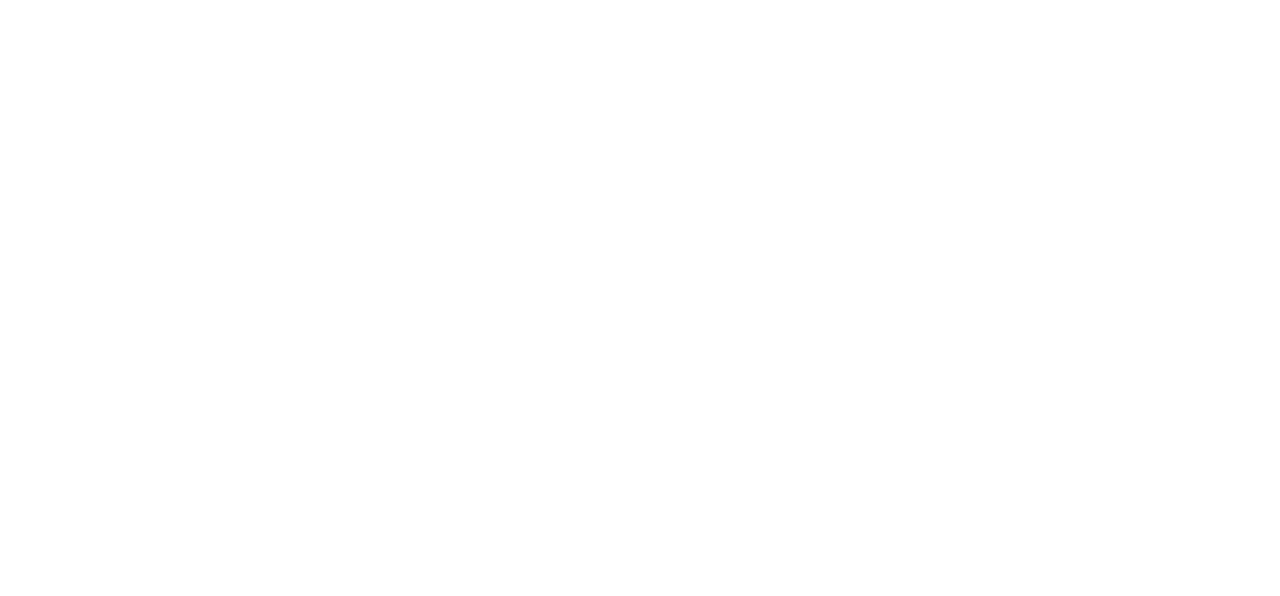
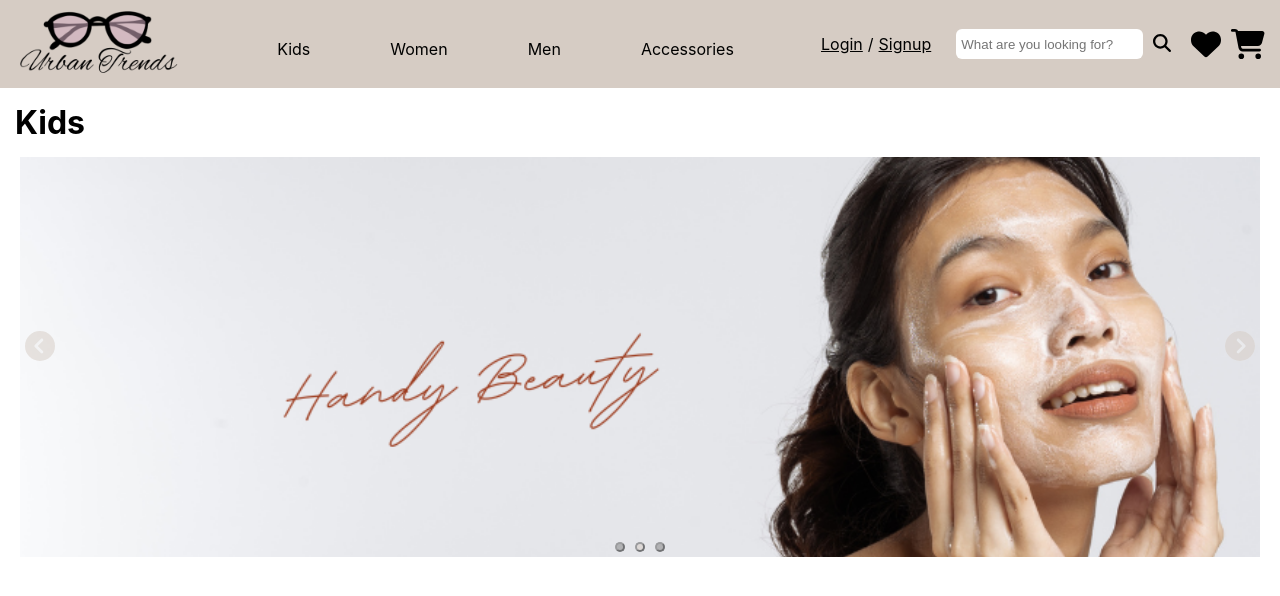
Before and after one commit to packetrune/Trends-E-Commerce, a React (Create React App) app: page /kids in a window 1280 px wide. Before the commit this address had no page. Shown: the top 596 px of the page. Built offline with nearby package versions, Linux system fonts and the light colour scheme.

Commit message:
Add Banner

```diff
--- a/src/App.js
+++ b/src/App.js
@@ -4,6 +4,7 @@
 import { BrowserRouter as Router, Routes, Route } from 'react-router-dom';
 import Layout from './Components/Layout';
 import Home from './Components/Homepage/Home';
+import Kids from './Components/Catogories/Kids/Kids';
 
 
 
@@ -13,6 +14,7 @@
       <Routes>
           <Route path= '/' element={<Layout />}>
             <Route path='/' element={<Home />} />
+            <Route path='/kids' element={<Kids />} />
           </Route>
       </Routes>
     </Router>
--- a/src/Components/Carousel.js
+++ b/src/Components/Carousel.js
@@ -9,7 +9,7 @@
 
 
 const Carousel = (props) => {
-    const {displayDots, images} = props;
+    const {displayDots, images, height, size} = props;
     console.log(displayDots);
     //State Variables
     const [currentIndex, setCurrentIndex] = useState(0);
@@ -39,7 +39,7 @@
     return (
         <div>
 
-            <div className= {`content`} style={{backgroundImage: `url(${images[currentIndex]})`, height: '200px'}}>
+            <div className= {`content`} style={{backgroundImage: `url(${images[currentIndex]})`, height: height, backgroundSize: size}}>
                 <div className='box'>
                     <div className="buttons-container">
                         <div>
--- /dev/null
+++ b/src/Components/Catogories/Kids/Kids.js
@@ -0,0 +1,26 @@
+import '../category.css';
+import Carousel from '../../Carousel';
+import promotion1 from '../../../Assets/1.png';
+import promotion2 from '../../../Assets/2.png';
+import promotion3 from '../../../Assets/3.png';
+
+const images = [
+    promotion1,
+    promotion2,
+    promotion3,
+
+  ];
+const Kids = () => {
+    return (
+        <div>
+            <div className="category-heading">
+                <h1>Kids</h1>
+            </div>
+            <div className='cat-banner'>
+                <Carousel displayDots={true} images={images} height={'400px'} size={'cover'} />
+            </div>
+        </div>
+    )
+}
+
+export default Kids;
--- /dev/null
+++ b/src/Components/Catogories/category.css
@@ -0,0 +1,11 @@
+.category-heading{
+    margin: 10px;
+    padding: 5px
+}
+
+@media screen and (min-width: 1074px) {
+    .cat-banner{
+        margin: 0 20px;
+    }
+
+}
--- a/src/Components/Homepage/PromotionBanner.js
+++ b/src/Components/Homepage/PromotionBanner.js
@@ -12,7 +12,7 @@
 const PromotionBanner = () => {
     return (
         <div>
-            <Carousel displayDots={true} images={images}/>
+            <Carousel displayDots={true} images={images} height={'300px'} size={'contain'}/>
         </div>
     )
 }
--- a/src/Components/carousel.css
+++ b/src/Components/carousel.css
@@ -25,7 +25,7 @@
 .content{
     background-position: center;
     background-repeat: no-repeat;
-    background-size: contain;
+    /* background-size: contain; */
 
 
 
@@ -33,7 +33,7 @@
 
 @media screen and (min-width: 600px) {
     .content{
-        background-size: cover;
+        background-size: cover !important;
 
     }
 }
```
